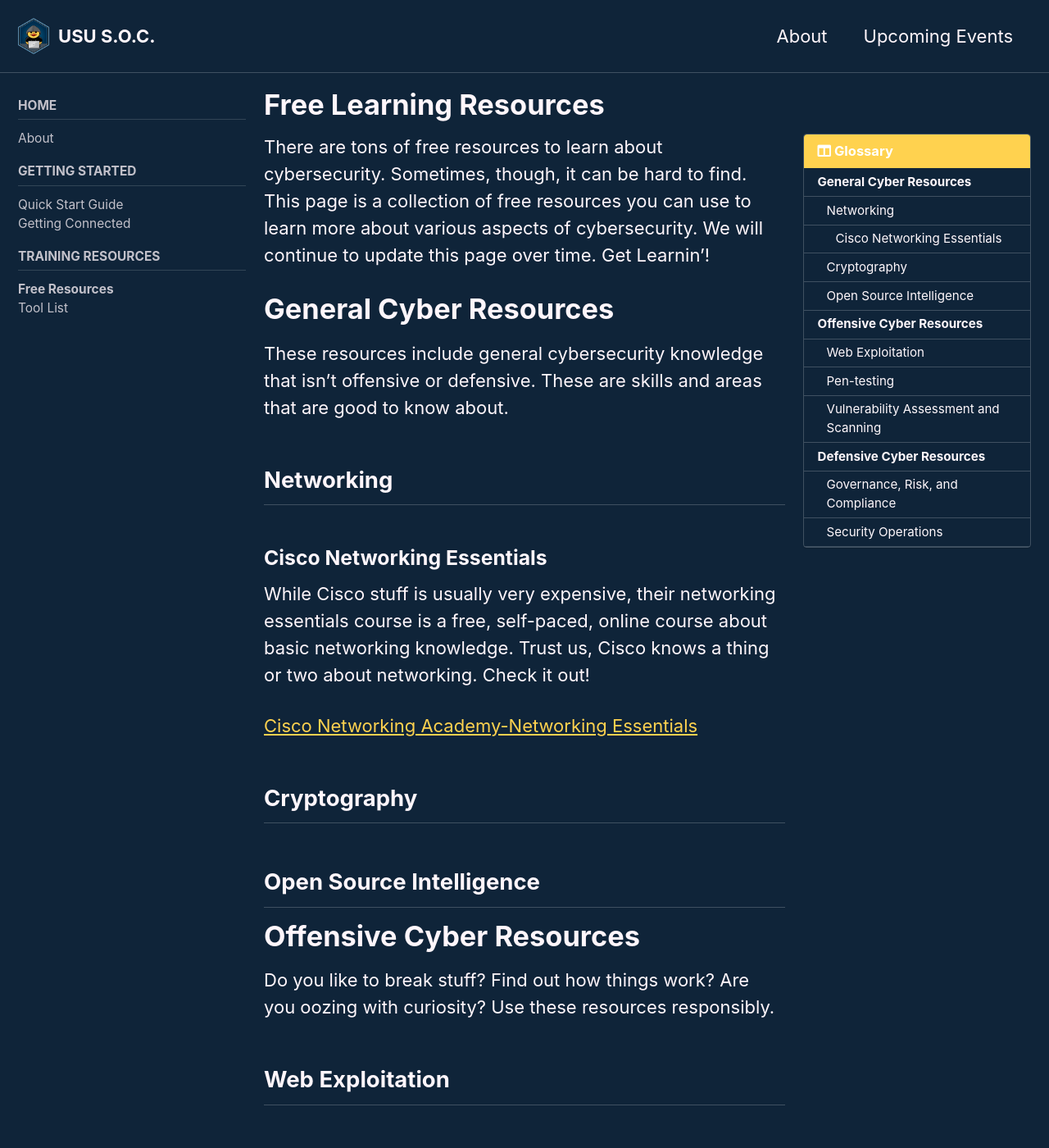
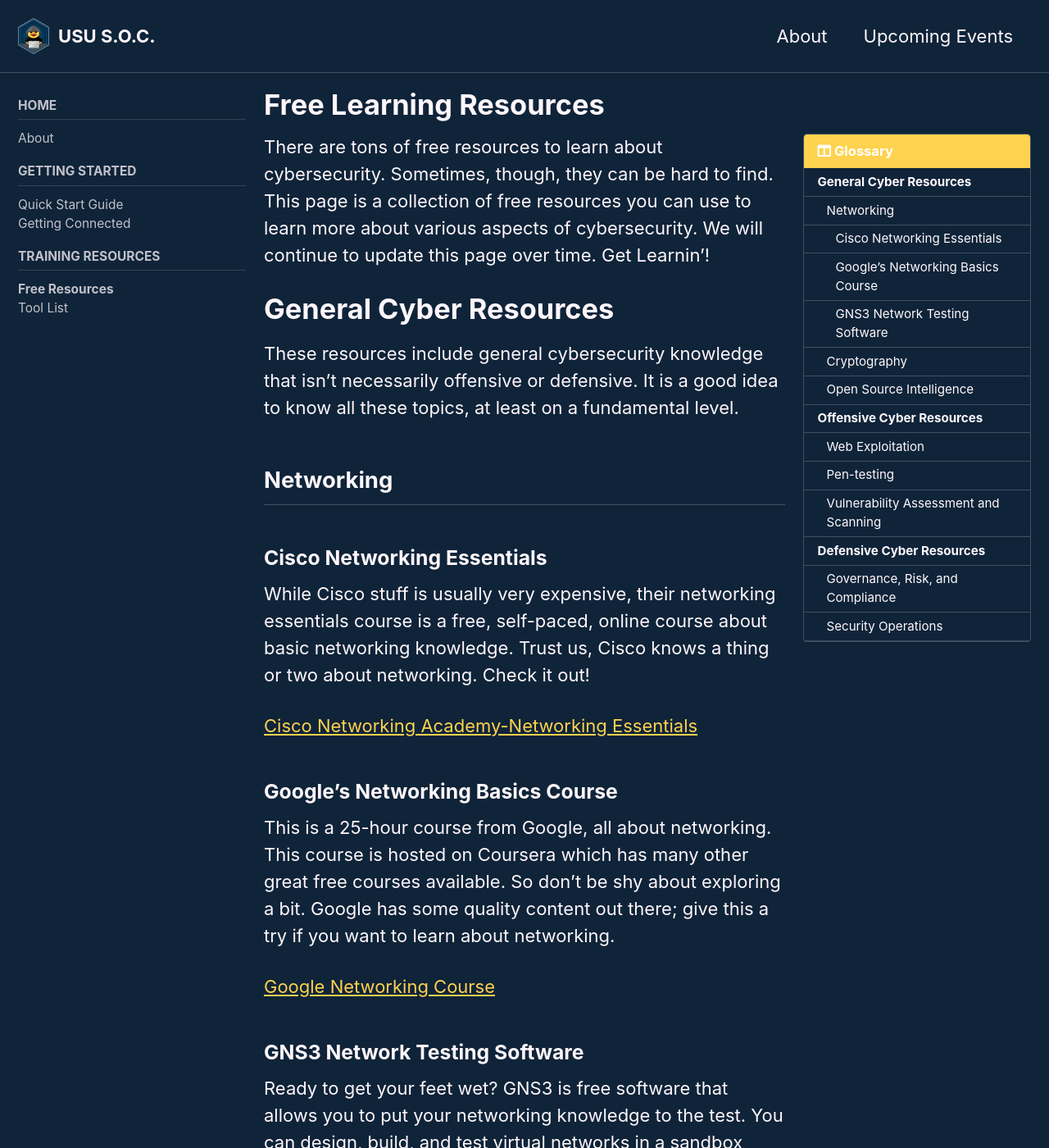
Before and after one commit to USUSOC/ususoc.github.io, a Jekyll site: the page built from _pages/doc_free-resources.md, in a window 1280 px wide and 1400 px high. Shown: the whole window at 82% size. Built offline with Jekyll 4.4.1, drawn with Linux system fonts in a browser that asks for light colours; cached includes are drawn as plain includes; some of the changed text lies outside the part shown.

Commit message:
Update doc_free-resources.md

```diff
--- a/_pages/doc_free-resources.md
+++ b/_pages/doc_free-resources.md
@@ -9,10 +9,10 @@
 sidebar:
   nav: "docs"
 ---
-There are tons of free resources to learn about cybersecurity. Sometimes, though, it can be hard to find. This page is a collection of free resources you can use to learn more about various aspects of cybersecurity. We will continue to update this page over time. Get Learnin'!
+There are tons of free resources to learn about cybersecurity. Sometimes, though, they can be hard to find. This page is a collection of free resources you can use to learn more about various aspects of cybersecurity. We will continue to update this page over time. Get Learnin'!
 
 # General Cyber Resources
-These resources include general cybersecurity knowledge that isn't offensive or defensive. These are skills and areas that are good to know about.
+These resources include general cybersecurity knowledge that isn't necessarily offensive or defensive. It is a good idea to know all these topics, at least on a fundamental level.
 ## Networking
 
 ### Cisco Networking Essentials
@@ -21,7 +21,20 @@
 
 [Cisco Networking Academy-Networking Essentials](https://www.netacad.com/courses/networking/networking-essentials)
 
+### Google's Networking Basics Course
+This is a 25-hour course from Google, all about networking. This course is hosted on Coursera which has many other great free courses available. So don't be shy about exploring a bit. Google has some quality content out there; give this a try if you want to learn about networking.
+
+
+[Google Networking Course](https://www.coursera.org/learn/computer-networking?irclickid=w8zTp%3AwlgxyPUvr2np3MRyDVUkFyUrUlR0VswE0&irgwc=1)
+
+### GNS3 Network Testing Software
+Ready to get your feet wet? GNS3 is free software that allows you to put your networking knowledge to the test. You can design, build, and test virtual networks in a sandbox enviroment. If you want to get hands-on and apply your networking knowledge, try out GNS3.
+
+
+[GNS3 Download Page](https://www.gns3.com/software)
+
 ## Cryptography
+
 
 ## Open Source Intelligence
 
```
